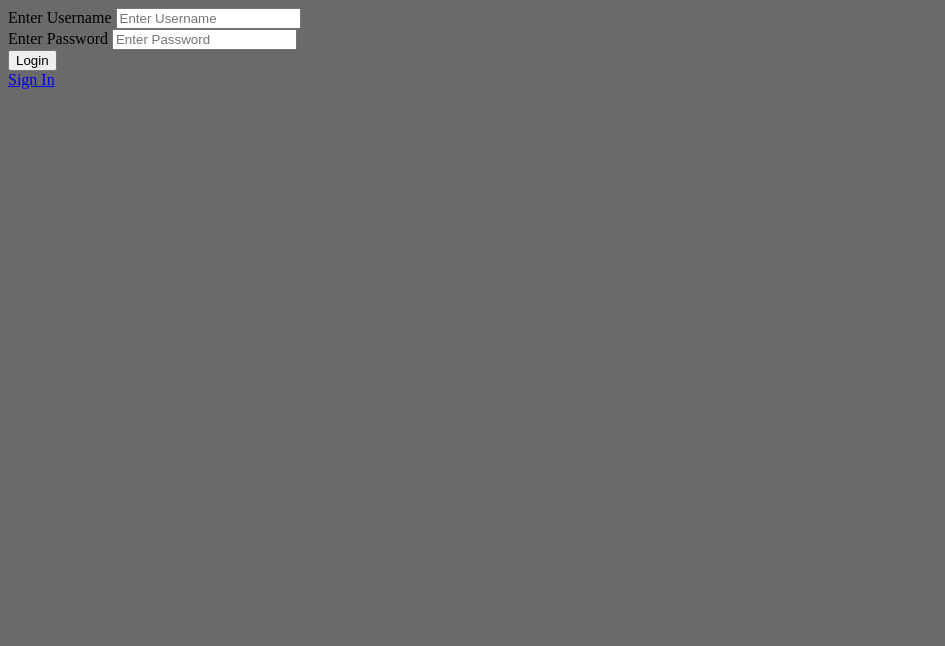
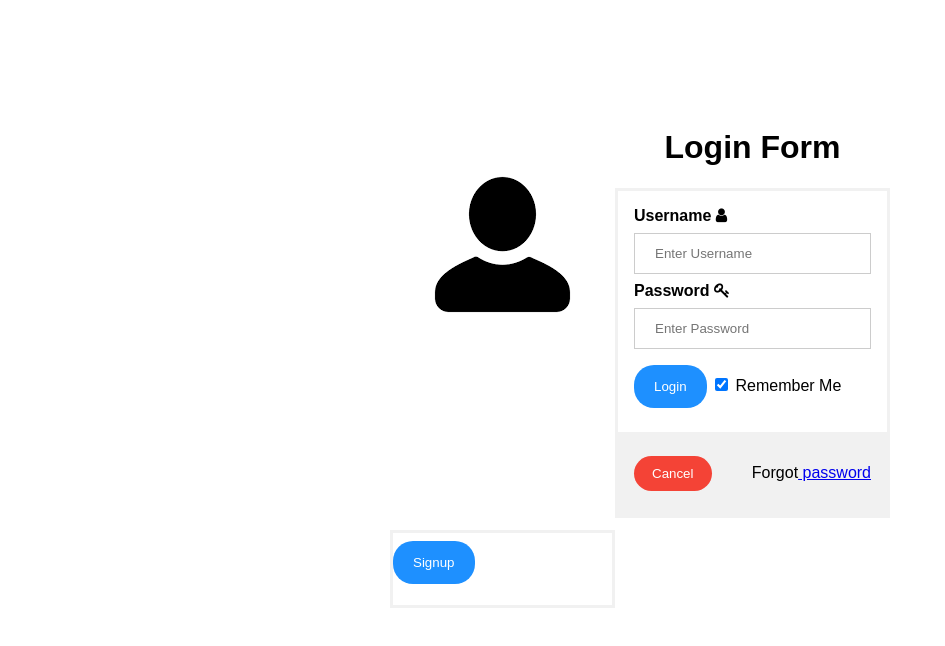
Before and after one commit to TeriGrizz/web-buku, a plain HTML site: page Tugas Web Perpustakaan/login.html in a window 1280 px wide. Shown: the whole page, without its empty margins (0-945 px from the left). Drawn offline with Linux system fonts and the light colour scheme.

Commit message:
Add files via upload

```diff
--- a/Tugas Web Perpustakaan/login.html
+++ b/Tugas Web Perpustakaan/login.html
@@ -1,29 +1,162 @@
 <!DOCTYPE html>
 <html>
     <head>
+        <meta name="viewport" content="width=device-width,
+        initial-scale=1">
+        <link rel="stylesheet"
+        href="https://cdnjs.cloudflare.com/ajax/libs/font-awesome/4.7.0/css/font-awesome.min.css">
+        <title>Login</title>
+
+    <style>
+        body{
+            font-family: Arial, Helvetica, sans-serif;
+        }
+
+        form {
+            border: 3px solid #f1f1f1;
+        }
+
+        input[type=text], input[type=password] {
+            width: 100%;
+            padding: 12px 20px;
+            margin: 8px 0;
+            display: inline-block;
+            border: 1px solid #ccc;
+            box-sizing: border-box;
+        }
+
+        button {
+            background-color: dodgerblue;
+            color: white;
+            padding: 14px 20px;
+            margin: 8px 0;
+            border: none;
+            cursor: pointer;
+            width: auto;
+            border-radius: 20px;
+        }
+
+        button:hover {
+            opacity: 0.8;
+        }
+
+        .cancelbtn {
+            width: auto;
+            padding: 10px 18px;
+            background-color: #f44336;
+            border-radius: 20px;
+        }
+
+        .imgcontainer {
+            text-align: center;
+            margin: 24px 0 12px 0;
+        }
+
+        .img.avatar {
+            width: 40%;
+            border-radius: 50%;
+        }
+
+        .conatiner {
+            padding: 16px;
+        }
+
+        span.psw {
+            float: right;
+            padding-top: 16px;
+        }
+
+        @media screen and (max-width:300px) {
+            span.psw {
+                display: block;
+                float: 100%;
+            }
+            .cancelbtn {
+                width: 100%;
+            }
+        }
+
+        icon {
+            padding: 10px;
+            background: dodgerblue;
+            color: white;
+            min-width: 50px;
+            text-align: center;
+        }
+
+        .utama {
+            max-width: fit-content;
+            margin-left: auto;
+            margin-right: auto;
+            display: grid;
+            grid-template-columns: auto auto;
+            width: 500px;
+            height: 500px;
+        }
+
+
+    </style>
+
+    <body>
+        <div style="height: 100px;"></div>
+        <div class="utama">
+            <div class="imgcontainer">
+                <img src="icon.png" alt="avatar" class="avatar">
+            </div>
+            <div>
+            <h1 style="text-align: center;">Login Form</h1>
+
+            <form action="index.html" method="post">
+
+                <div class="conatiner">
+                    <label for="uname"><b>Username</b></label>
+                    <i class="fa fa-user icon"></i>
+                    <input type="text" placeholder="Enter Username"
+                    name="uname" required>
+
+                    <label for="psw"><b>Password</b></label>
+                    <i class="fa fa-key icon"></i>
+                    <input type="password" placeholder="Enter Password"
+                    name="psw" required>
+
+                    <button type="submit">Login</button>
+
+                    <label>
+                        <input type="checkbox" checked="checked"
+                        name="remember">
+                        Remember Me
+                    </label>
+                </div>
+
+                <div class="conatiner"
+                style="background-color: #f1f1f1;">
+
+                    <button type="button" class="cancelbtn">Cancel</button>
+                    <span class="psw">Forgot<a href="#"> password</a></span>
+                </div>
+            </form>
+            </div>
+
+            <!--code baru-->
+            <form action="signup.html">
+                <button onclick="document.getElementById('id01').style.display='block'"
+                        type="submit" style="width: auto;">Signup</button>
+            </form>
+
+            <!--code baru-->
+            <script>
+                // Get the modal
+                var modal = document.getElementById('id01');
+
+                // When the user clicks anywhere outside of the modal, close it
+                window.onclick = function(event) {
+                if (event.target == modal) {
+                    modal.style.display = "none";
+                }
+                }
+            </script>
+        </div>
+    </body>
 
     </head>
-    <style>
-        .container {
-            justify-content: center;
-            align-items: center;
-        }
-    </style>
-    <body style="background-color: rgba(31, 31, 34, 0.664);">
-        <div class="container">
-            <div>
-                <label for="username">Enter Username</label>
-                <input type="text" placeholder="Enter Username" name="username" required>
-            </div>
-            <div>
-                <label for="Password">Enter Password</label>
-                <input type="password" placeholder="Enter Password" name="Password" required>
-            </div>
-            <div>
-                <button type="submit">Login</button>
-            </div>
-            <div>
-                <a href="signin.html">Sign In</a>
-            </div>
-    </body>
 </html>
```
Also changed, not shown: Tugas Web Perpustakaan/index.html (+1 -1 lines), Tugas Web Perpustakaan/icon.png (added), Tugas Web Perpustakaan/image/download (1).jfif (added).
